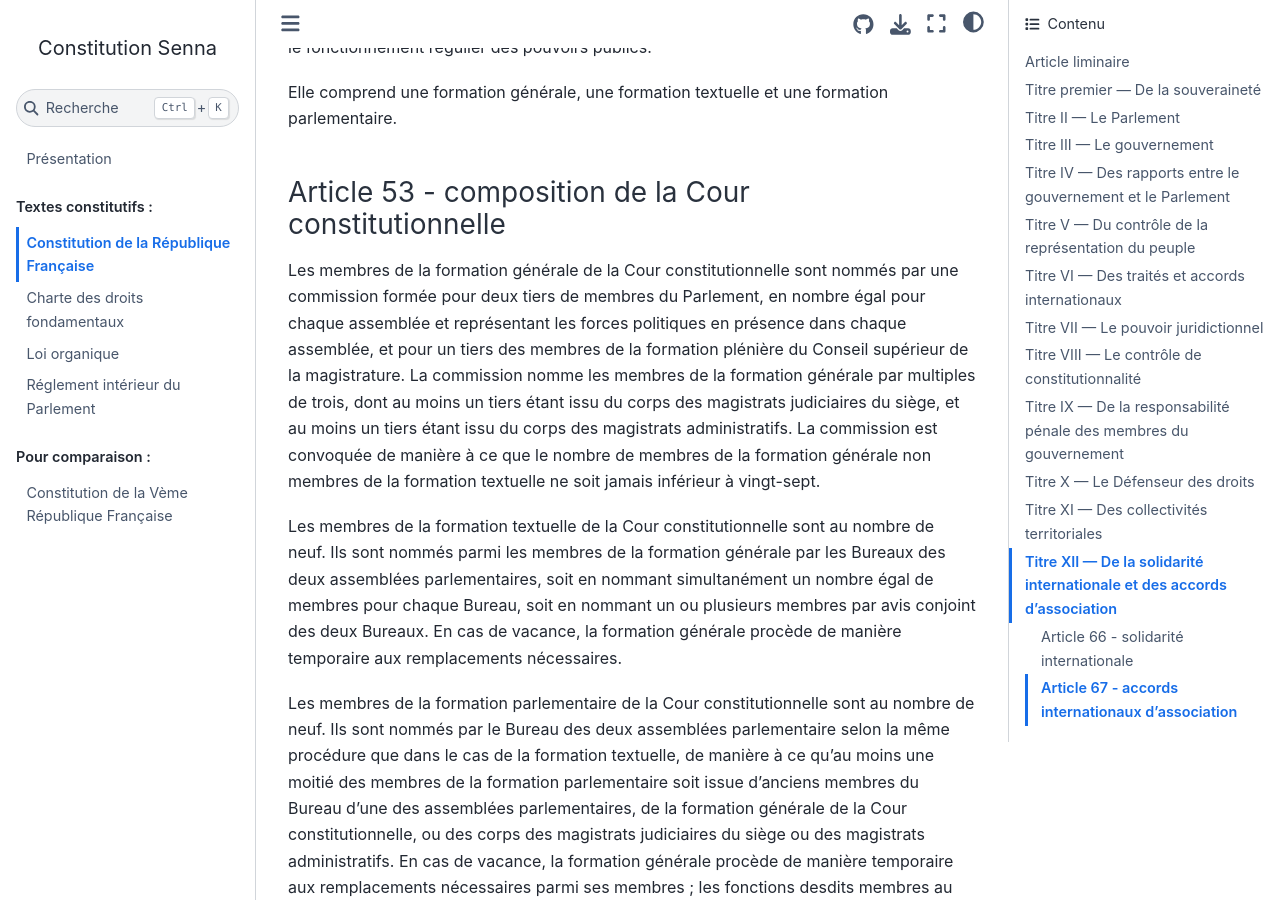
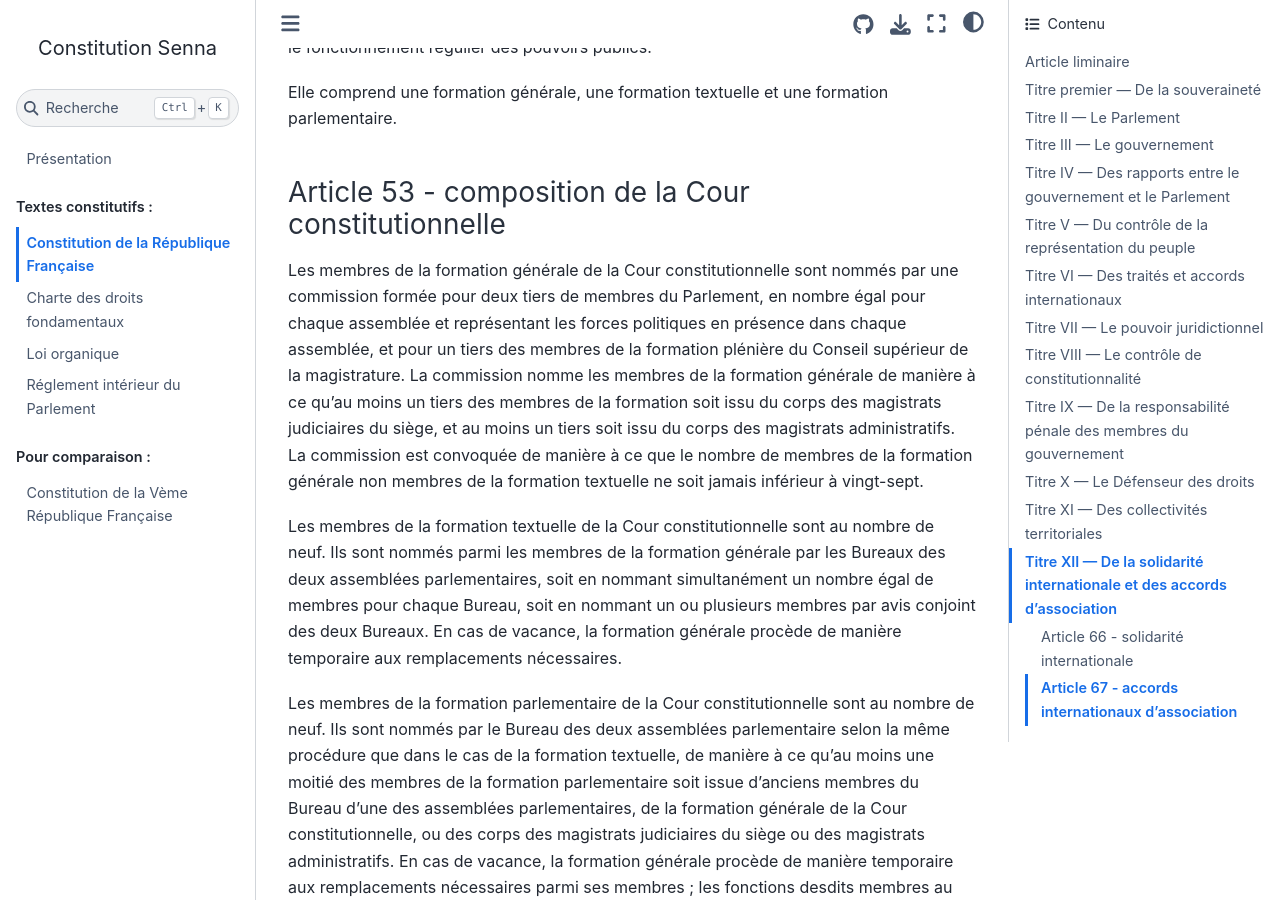
Before and after one commit to Gouvernathor/senna, a Sphinx documentation site: the page built from source/constitution.rst, in a window 1280 px wide and 900 px high, scrolled down 19633 px. Built offline with Sphinx 7.4.7 and the Sphinx Book theme 1.1.4, drawn with Linux system fonts in a browser that asks for light colours.

Commit message:
Reformulation à la fois plus simple et plus efficace

```diff
--- a/source/constitution.rst
+++ b/source/constitution.rst
@@ -474,7 +474,7 @@
 
 .. article:: composition de la Cour constitutionnelle
 
-Les membres de la formation générale de la Cour constitutionnelle sont nommés par une commission formée pour deux tiers de membres du Parlement, en nombre égal pour chaque assemblée et représentant les forces politiques en présence dans chaque assemblée, et pour un tiers des membres de la formation plénière du Conseil supérieur de la magistrature. La commission nomme les membres de la formation générale par multiples de trois, dont au moins un tiers étant issu du corps des magistrats judiciaires du siège, et au moins un tiers étant issu du corps des magistrats administratifs. La commission est convoquée de manière à ce que le nombre de membres de la formation générale non membres de la formation textuelle ne soit jamais inférieur à vingt-sept.
+Les membres de la formation générale de la Cour constitutionnelle sont nommés par une commission formée pour deux tiers de membres du Parlement, en nombre égal pour chaque assemblée et représentant les forces politiques en présence dans chaque assemblée, et pour un tiers des membres de la formation plénière du Conseil supérieur de la magistrature. La commission nomme les membres de la formation générale de manière à ce qu'au moins un tiers des membres de la formation soit issu du corps des magistrats judiciaires du siège, et au moins un tiers soit issu du corps des magistrats administratifs. La commission est convoquée de manière à ce que le nombre de membres de la formation générale non membres de la formation textuelle ne soit jamais inférieur à vingt-sept.
 
 Les membres de la formation textuelle de la Cour constitutionnelle sont au nombre de neuf. Ils sont nommés parmi les membres de la formation générale par les Bureaux des deux assemblées parlementaires, soit en nommant simultanément un nombre égal de membres pour chaque Bureau, soit en nommant un ou plusieurs membres par avis conjoint des deux Bureaux. En cas de vacance, la formation générale procède de manière temporaire aux remplacements nécessaires.
 
```
